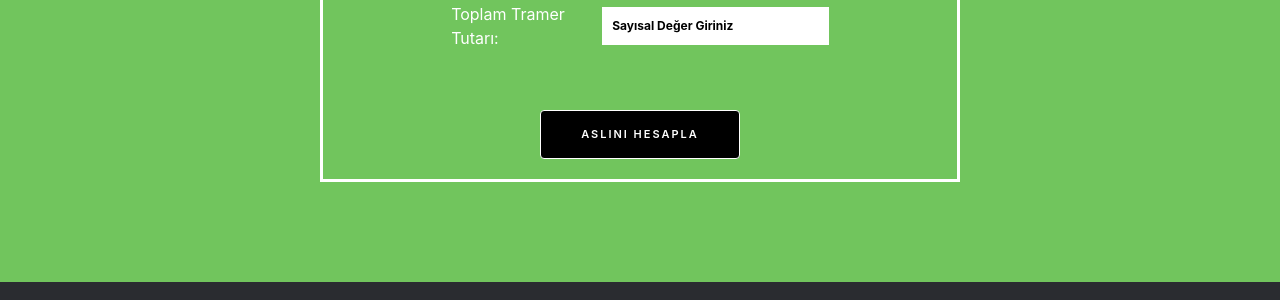
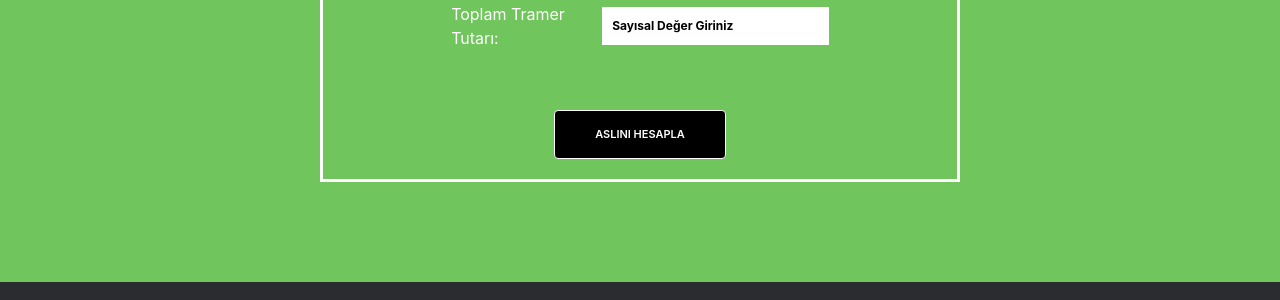
Before and after one commit to BNil23/House-and-car-prediction, a Flask app: page /car in a window 1280 px wide. Shown: the part 783-1083 px from the top of the page. Run offline with Flask 2, Linux system fonts and the light colour scheme; some libraries are stand-ins or nearby versions.

Commit message:
Aslını hesapla butonu değişti

```diff
--- a/templates/car.html
+++ b/templates/car.html
@@ -6,6 +6,7 @@
 			<div class="search-property">
 				<div class="s-holder">
 					<h2>Özellikleri Giriniz</h2>
+                    <form action="" method="POST">
 					<div class="row">
                         <div class="left">
                             <div class="col-xxs-12 col-xs-12">
@@ -228,9 +229,13 @@
                         </div>
 
 						<div class="col-xxs-12 col-xs-12 text-center">
-							<p><a class="btn btn-primary btn-lg" href="#">Aslını Hesapla</a></p>
+							<p>
+
+                                <button type="submit" class="btn btn-primary btn-lg">Aslını Hesapla</button>
+                            </p>
 						</div>
 					</div>
+                    </form>
 				</div>
 			</div>
 			<div class="map" style="background-image: url(images/cover_bg_1.jpg);">
```
